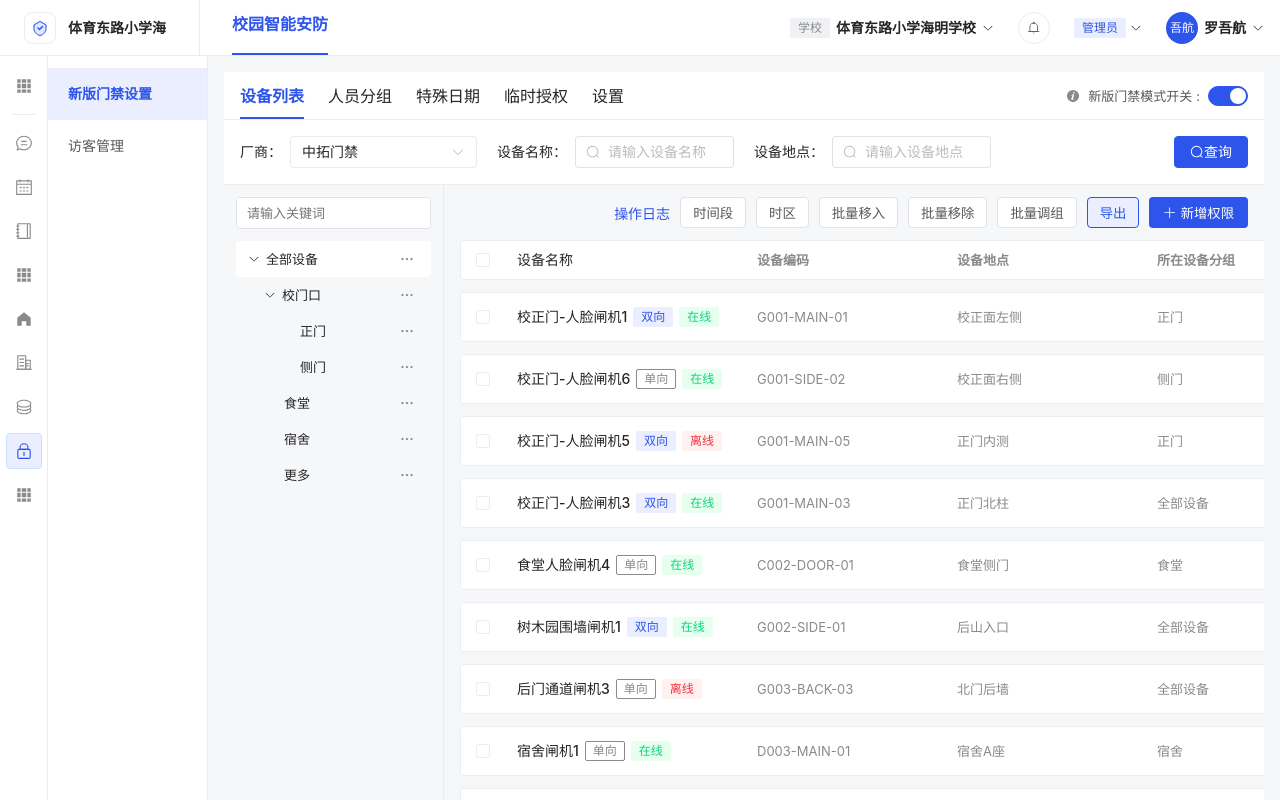
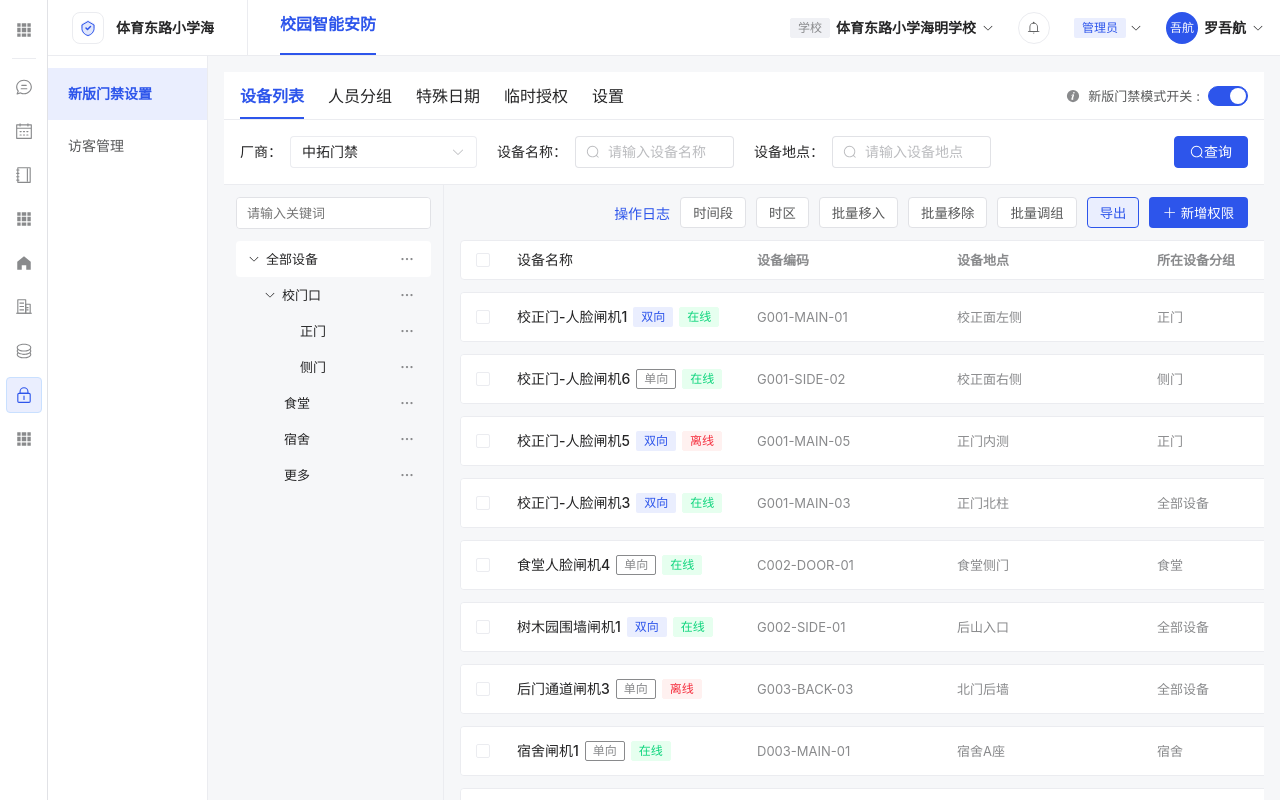
Before and after one commit to xiao-user/Operation-Platform, a Vue app: page /security/new-gate/device-list in a window 1280 px wide. Built offline with nearby package versions, Linux system fonts and the light colour scheme.

Commit message:
fix: place module rail at layout root

```diff
--- a/src/components/AppHeader.vue
+++ b/src/components/AppHeader.vue
@@ -234,11 +234,9 @@ function handleUserCommand(command: string) {
   height: var(--header-height);
   background: var(--color-white);
   border-bottom: 1px solid var(--color-border);
-  position: fixed;
-  top: 0;
-  left: 0;
-  right: 0;
-  z-index: 1000;
+  position: relative;
+  z-index: 10;
+  flex-shrink: 0;
 }
 
 .header-brand {
--- a/src/components/AppModuleRail.vue
+++ b/src/components/AppModuleRail.vue
@@ -84,13 +84,15 @@ function handleModuleClick(module: MenuTreeNode) {
   align-items: center;
   gap: var(--spacing-8);
   width: var(--module-rail-width);
-  height: 100%;
+  height: 100vh;
   padding: var(--spacing-12) var(--spacing-6);
   background: var(--color-white);
-  border-right: 1px solid var(--color-border);
+  border-right: 1px solid var(--color-border-strong);
   overflow-y: auto;
   overflow-x: hidden;
   flex-shrink: 0;
+  align-self: stretch;
+  z-index: 20;
 }
 
 .module-rail-button {
--- a/src/layouts/AppLayout.vue
+++ b/src/layouts/AppLayout.vue
@@ -1,17 +1,18 @@
 <template>
   <div class="app-layout">
+    <AppModuleRail v-if="!isWorkbenchRoute" />
+
+    <div class="app-shell">
       <AppHeader />
 
       <div class="app-body" :class="{ 'is-workbench': isWorkbenchRoute }">
-      <template v-if="!isWorkbenchRoute">
-        <AppModuleRail />
-        <AppSidebar v-if="deepMenus.length" />
-      </template>
+        <AppSidebar v-if="!isWorkbenchRoute && deepMenus.length" />
         <main class="app-content">
           <div class="app-content-inner">
             <RouterView />
           </div>
         </main>
+      </div>
     </div>
   </div>
 </template>
@@ -48,20 +49,30 @@ watch(
 <style scoped>
 .app-layout {
   display: flex;
+  height: 100vh;
+  background-color: var(--color-bg);
+  overflow: hidden;
+}
+
+.app-shell {
+  display: flex;
+  flex: 1;
   flex-direction: column;
-  height: 100vh;
+  min-width: 0;
+  height: 100%;
   overflow: hidden;
 }
 
 .app-body {
   display: flex;
   flex: 1;
+  min-height: 0;
   overflow: hidden;
-  margin-top: var(--header-height);
 }
 
 .app-content {
   flex: 1;
+  min-width: 0;
   overflow: auto;
   background-color: var(--color-bg);
 }
```
Lines whose indentation alone changed are shown as unchanged.
